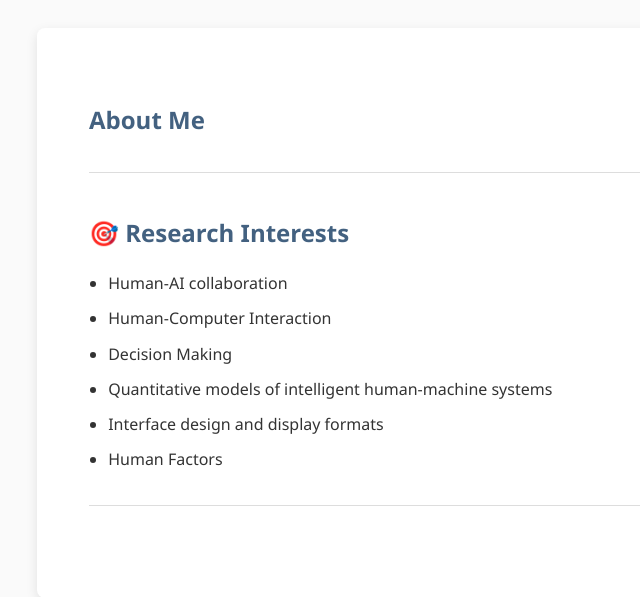
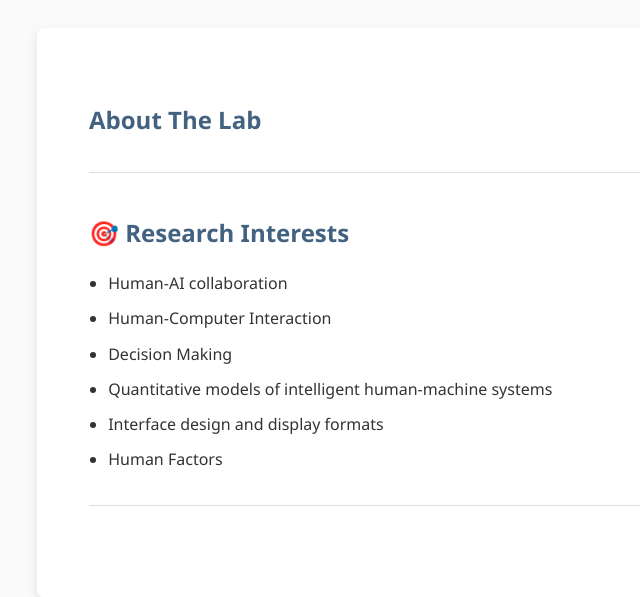
Before and after one commit to IWiTLab-TAU/lab-website, a Django app: page / in a window 1280 px wide. Shown: the part 251-848 px from the top of the page, without its empty margins (183-823 px from the left). Run offline with Django 4.2, Linux system fonts and the light colour scheme.

Commit message:
home revision

```diff
--- a/templates/home.html
+++ b/templates/home.html
@@ -59,7 +59,7 @@
   <div class="content-wrapper">
 
     <section class="section">
-      <h2>About Me</h2>
+      <h2>About The Lab</h2>
       <p>
       </p>
 
```
